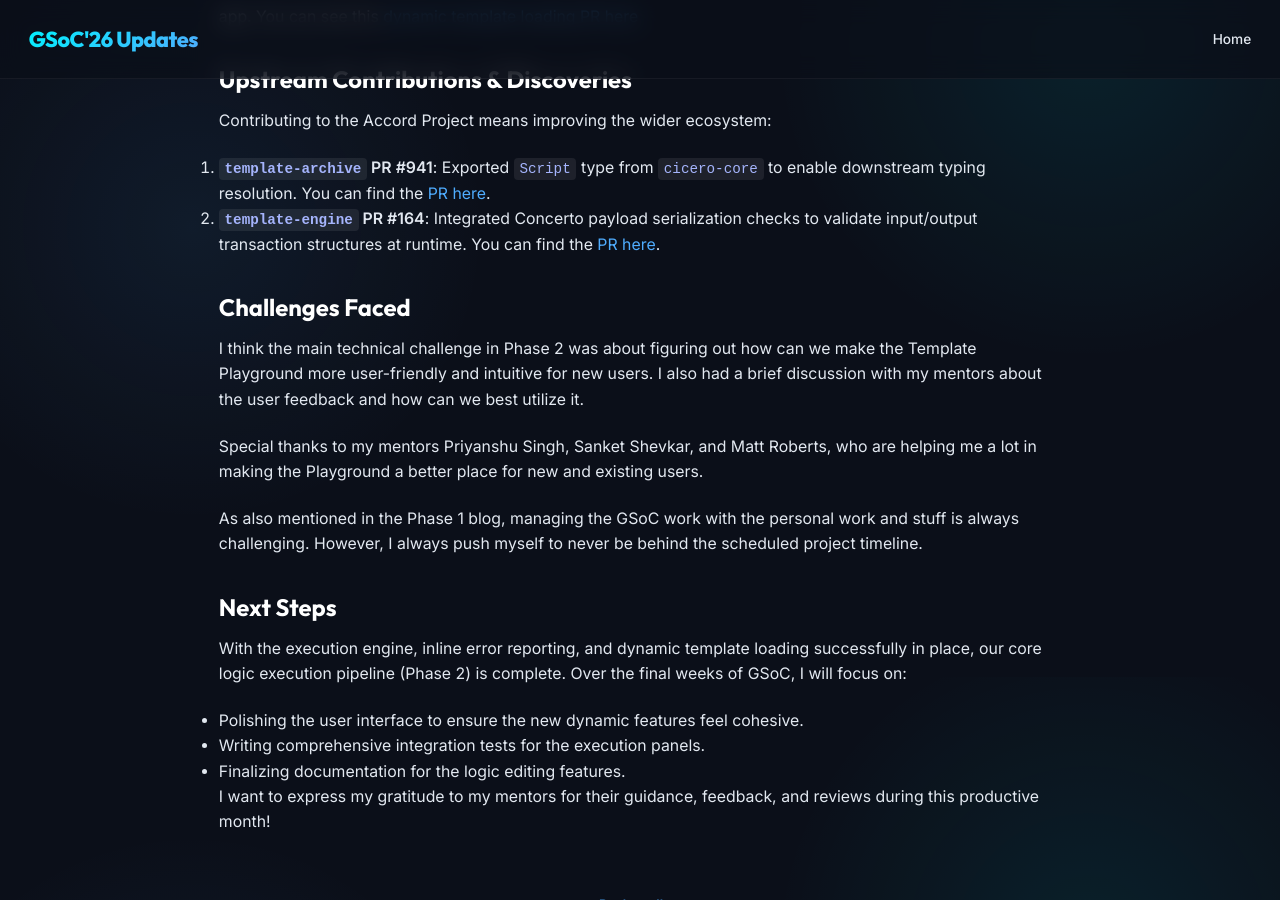
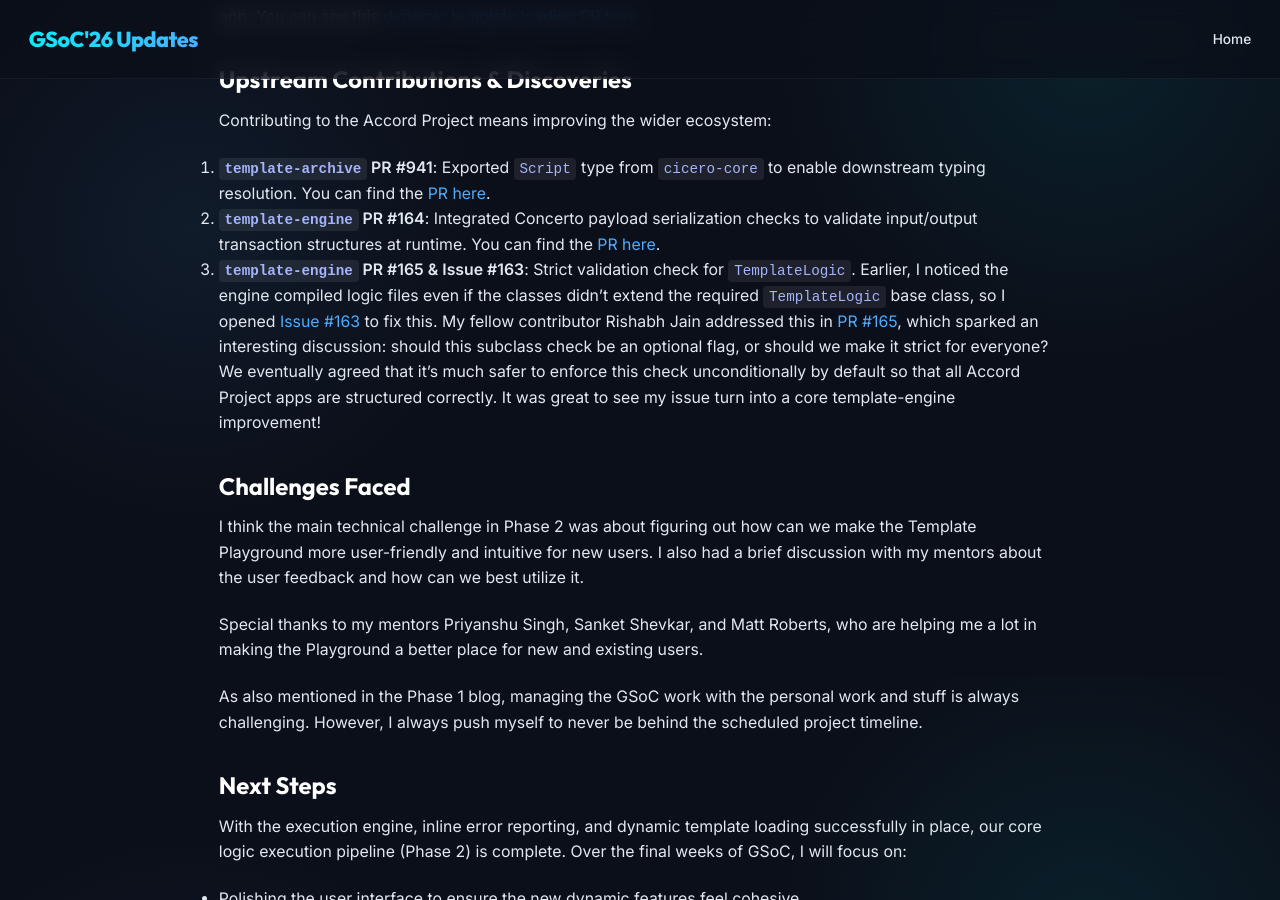
Before and after one commit to 23harshitkumar/23harshitkumar.github.io, a Jekyll site: the page built from _posts/2026-07-24-weeks-5-8.md, in a window 1280 px wide and 900 px high, scrolled down 2923 px. Built offline with Jekyll 4.4.1, drawn with Linux system fonts in a browser that asks for light colours.

Commit message:
add subclass validation PR section in upstream contributions

```diff
--- a/_posts/2026-07-24-weeks-5-8.md
+++ b/_posts/2026-07-24-weeks-5-8.md
@@ -62,6 +62,7 @@
 
 1.  **`template-archive` PR #941**: Exported `Script` type from `cicero-core` to enable downstream typing resolution. You can find the [PR here](https://github.com/accordproject/template-archive/pull/941).
 2.  **`template-engine` PR #164**: Integrated Concerto payload serialization checks to validate input/output transaction structures at runtime. You can find the [PR here](https://github.com/accordproject/template-engine/pull/164).
+3.  **`template-engine` PR #165 & Issue #163**: Strict validation check for `TemplateLogic`. Earlier, I noticed the engine compiled logic files even if the classes didn't extend the required `TemplateLogic` base class, so I opened [Issue #163](https://github.com/accordproject/template-engine/issues/163) to fix this. My fellow contributor Rishabh Jain addressed this in [PR #165](https://github.com/accordproject/template-engine/pull/165), which sparked an interesting discussion: should this subclass check be an optional flag, or should we make it strict for everyone? We eventually agreed that it's much safer to enforce this check unconditionally by default so that all Accord Project apps are structured correctly. It was great to see my issue turn into a core template-engine improvement!
 
 ## Challenges Faced
 
```
